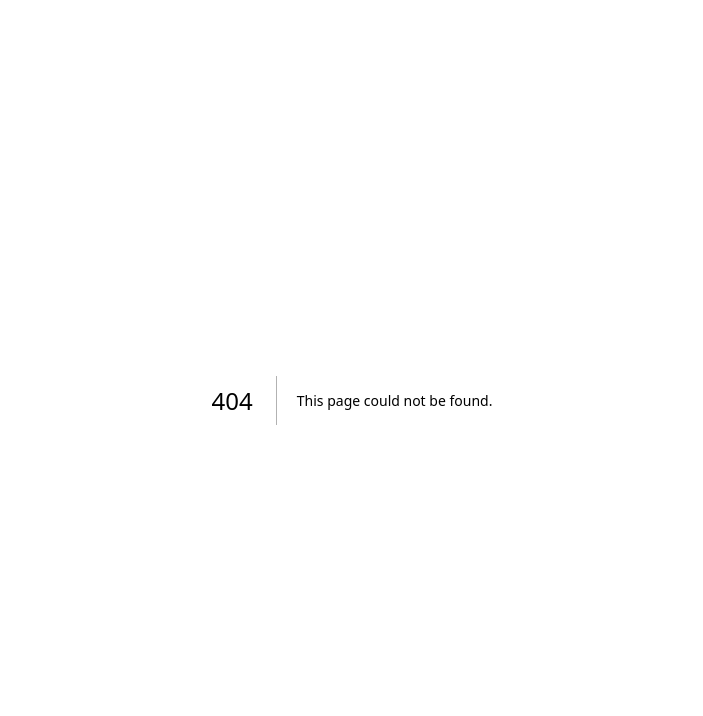
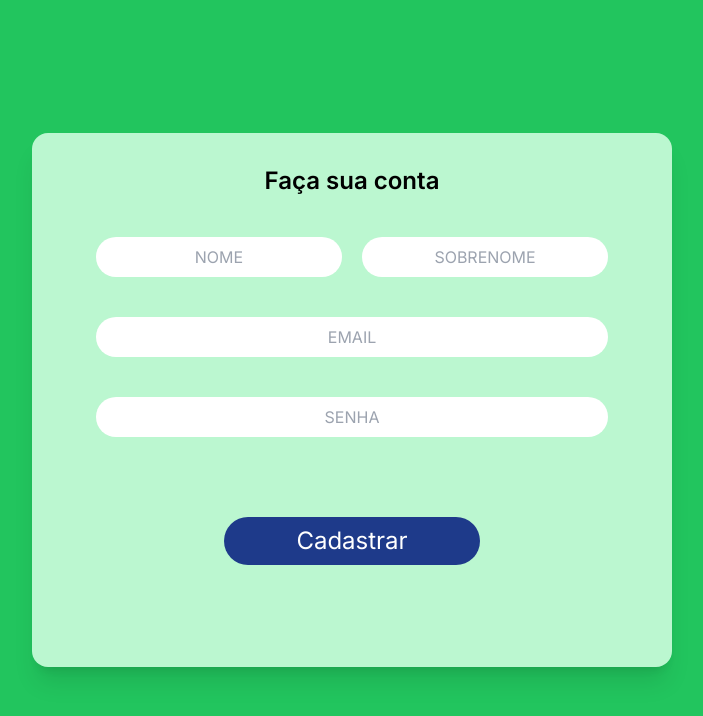
Before and after one commit to VOLP1/Mp, a Next.js app in the folder projeto_final/: page /Cadastro in a window 1280 px wide. Before the commit this address had no page. Shown: the top 716 px of the page, without its empty margins (288-991 px from the left). Built offline with nearby package versions, Linux system fonts and the light colour scheme.

Commit message:
Login e Cadastro

```diff
--- /dev/null
+++ b/projeto_final/src/app/Cadastro/page.tsx
@@ -0,0 +1,33 @@
+function Cadastro(){
+    return(
+        <div className="bg-green-500 min-w-screen h-screen flex justify-center items-center">
+            <div className=" w-1/2 h-2/3 bg-green-200  rounded-2xl  justify-center  border-0.1 border-black shadow-xl">
+                <div>
+                    <p className="text-black text-center text-2xl font-inter font-semibold mt-8"> Faça sua conta</p>
+                </div>
+
+                <form className="justify-center mx-16">
+
+                    <div className="mt-10 space-x-5 w-full h-fit flex items-center">
+                        <input type="name" placeholder = 'NOME' className=" border-0.1 text-black border-black rounded-3xl h-10 w-full text-center"/>
+                        <input type="lastname" placeholder= 'SOBRENOME' className="border-0.1 text-black border-black rounded-3xl h-10 w-full text-center"/>
+                    </div>
+
+                    <div className="my-10 space-y-10 flex flex-col h-fit max-w-full">
+                        <input type="email" placeholder = 'EMAIL' className = 'border-0.1 text-black border-black rounded-3xl h-10 text-center' />
+                        <input type="password" placeholder = 'SENHA' className='border-0.1 text-black border-black rounded-3xl h-10 text-center'/>
+                    </div>
+
+                    <div className="flex w-full h-fit justify-center items-center">
+                    <button type = "submit" className="bg-blue-900 w-1/2 h-12 rounded-3xl mt-10">
+                        <p className="text-white text-2xl">Cadastrar</p>
+                    </button>
+                    </div>
+                </form>
+            </div>
+        </div>
+    )
+
+}
+
+export default Cadastro;
--- a/projeto_final/src/app/Pages/Homepage/Homepage.tsx
+++ b/projeto_final/src/app/Homepage/page.tsx
@@ -16,7 +16,7 @@ function Homepage() {
                             <a className="mt-3 text-gray-600 hover:underline sm:mx-3 sm:mt-0" href="#">Shop</a>
                             <a className="mt-3 text-gray-600 hover:underline sm:mx-3 sm:mt-0" href="#">Categorias</a>
                             <a className="mt-3 text-gray-600 hover:underline sm:mx-3 sm:mt-0" href="#">Sobre</a>
-                            <a className="mt-3 text-gray-600 hover:underline sm:mx-3 sm:mt-0" href="#">Login</a>
+                            <a className="mt-3 text-gray-600 hover:underline sm:mx-3 sm:mt-0" href="/Login">Login</a>
                         </div>
                     </nav>
                     <div className="relative mt-6 max-w-lg mx-auto">
--- a/projeto_final/src/app/Pages/Login/Login.tsx
+++ b/projeto_final/src/app/Login/page.tsx
@@ -1,16 +1,16 @@
 export default function LogIn () {
      return(
-        <main className="bg-[#F0EFEF]">
+        <main className="bg-green-500">
             <div className="flex justify-center items-center min-w-screen h-screen">
-                <div className=" bg-white shadow-xl w-1/3 h-2/3 mb-16 mt-20 flex flex-col rounded-2xl border-0.1 border-black ">
+                <div className=" bg-green-200    shadow-xl w-1/3 h-2/3 mb-16 mt-20 flex flex-col rounded-2xl border-0.1 border-black ">
                     <div className="mb-16">
                         <p className="text-black text-center text-2xl font-inter font-semibold mt-8"> Login </p>
                     </div>
 
                     <form className="justify-center mx-16" >
                         <div className=" flex flex-col h-fit w-full  space-y-10 justify-center ">
-                            <input type="email" placeholder = 'EMAIL' className = 'border-0.1 border-black rounded-3xl h-10 text-center' />
-                            <input type="password" placeholder = 'SENHA' className='border-0.1 border-black rounded-3xl h-10 text-center' />
+                            <input type="email" placeholder = 'EMAIL' className = 'border-0.1 text-black border-black rounded-3xl h-10 text-center' />
+                            <input type="password" placeholder = 'SENHA' className='border-0.1 text-black border-black rounded-3xl h-10 text-center' />
                         </div>
                         <div className="flex w-full h-fit justify-center items-center mt-10">
                         <button type = "submit" className="bg-blue-900 w-1/2 h-12 rounded-3xl mt-10 ">
@@ -18,7 +18,7 @@ export default function LogIn () {
                         </button>
                         </div>
                         <div className="flex w-full h-fit justify-center items-center mt-8">
-                            <a className="text-slate-500 hover:underline" href="./signin">Crie sua conta</a>
+                            <a className="text-slate-500 hover:underline" href="./Cadastro">Crie sua conta</a>
                         </div>
                     </form>
                 </div>
--- a/projeto_final/src/app/Pages/Login/Cadastro.tsx
+++ /dev/null
@@ -1,8 +0,0 @@
-function Cadastro(){
-    return(
-        <div></div>
-    )
-
-}
-
-export default Cadastro;
--- a/projeto_final/src/app/page.tsx
+++ b/projeto_final/src/app/page.tsx
@@ -1,4 +1,4 @@
-import Homepage from "./Pages/Homepage/Homepage"
+import Homepage from "./Homepage/page"
 
 export default function Home() {
   return (
```
Also changed, not shown: projeto_final/src/app/Feed/page.tsx (renamed from projeto_final/src/app/Pages/Feed/Feed.tsx).
